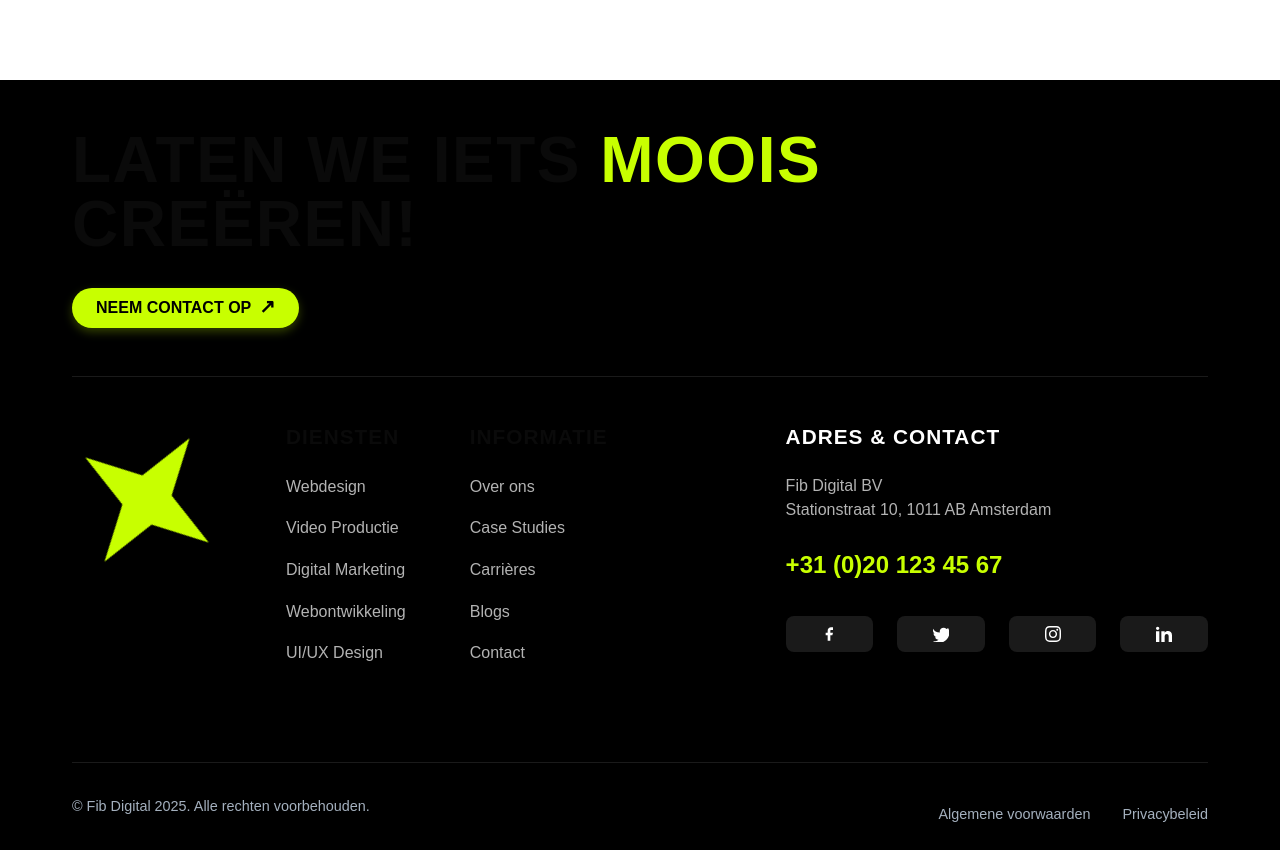
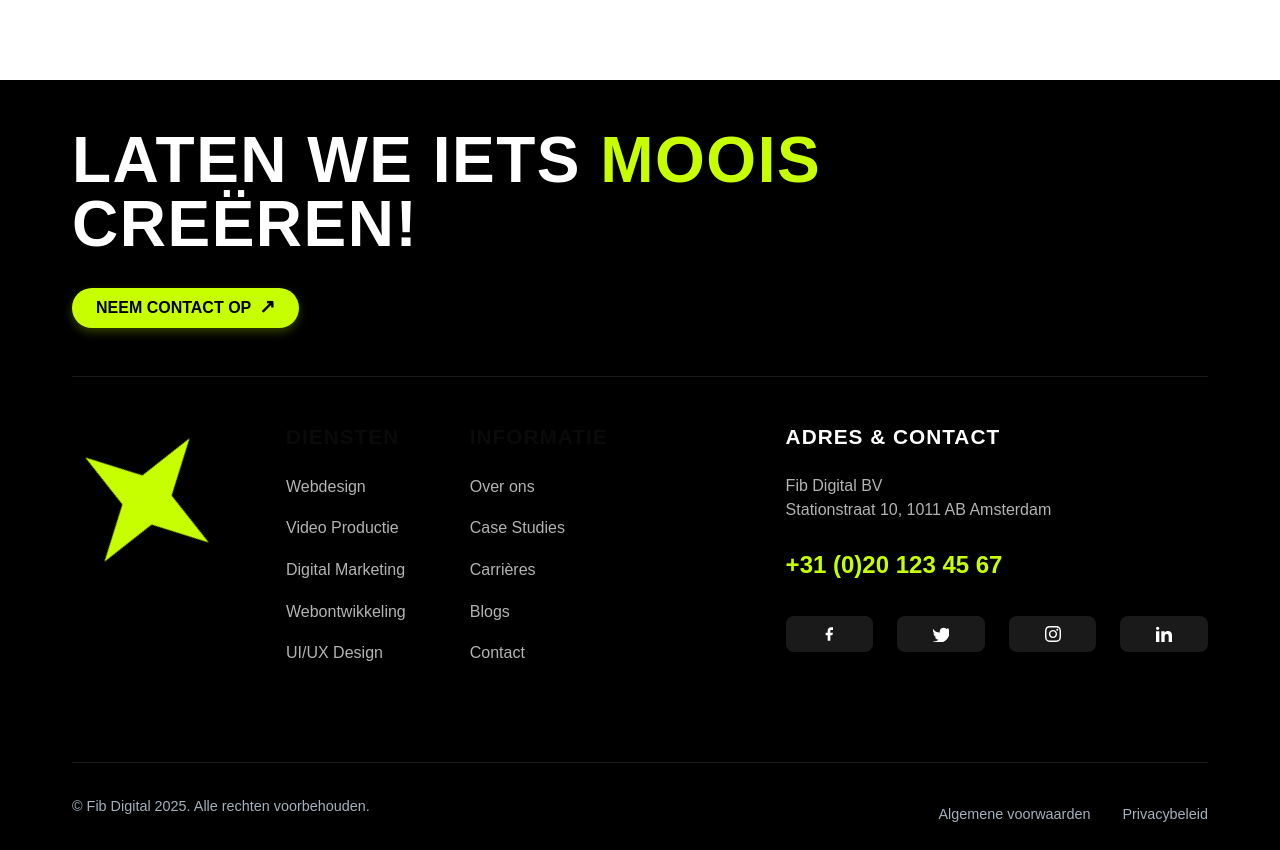
Before and after one commit to pamaljayasinghe/fibads-agency-web, a Next.js app in the folder fibads/: page / in a window 1280 px wide. Shown: the part 6240-7090 px from the top of the page. Built offline with nearby package versions, Linux system fonts and the light colour scheme.

Commit message:
Update Footer.css

```diff
--- a/fibads/components/Footer/Footer.css
+++ b/fibads/components/Footer/Footer.css
@@ -62,6 +62,7 @@
   margin: 0;
   line-height: 1;
   text-transform: uppercase;
+  color: #fff; /* Explicitly setting to white for better visibility */
 }
 
 .footer-title span {
@@ -74,6 +75,7 @@
   margin: 0;
   line-height: 1;
   text-transform: uppercase;
+  color: #fff; /* Explicitly setting to white for better visibility */
 }
 
 .contact-btn-container {
```
